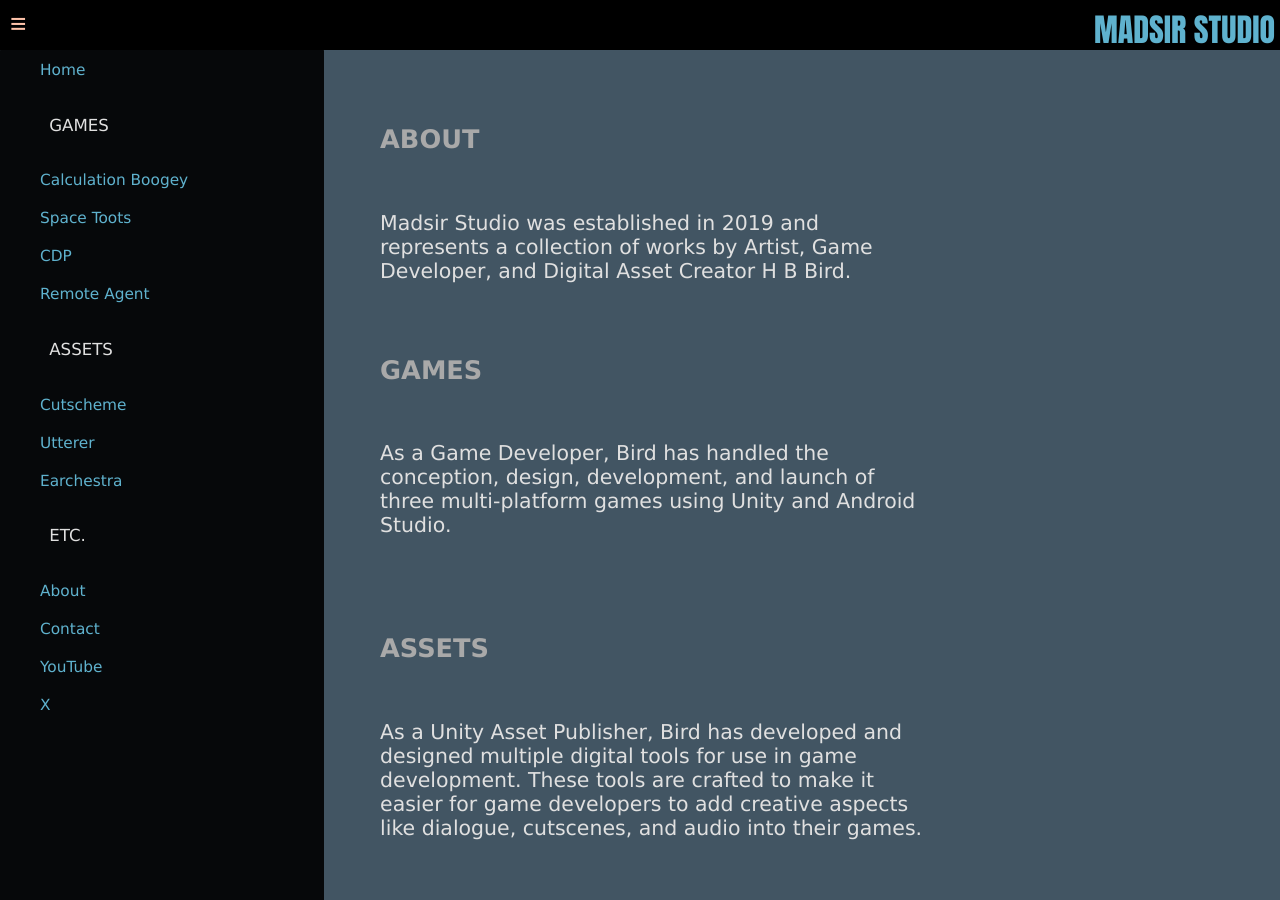
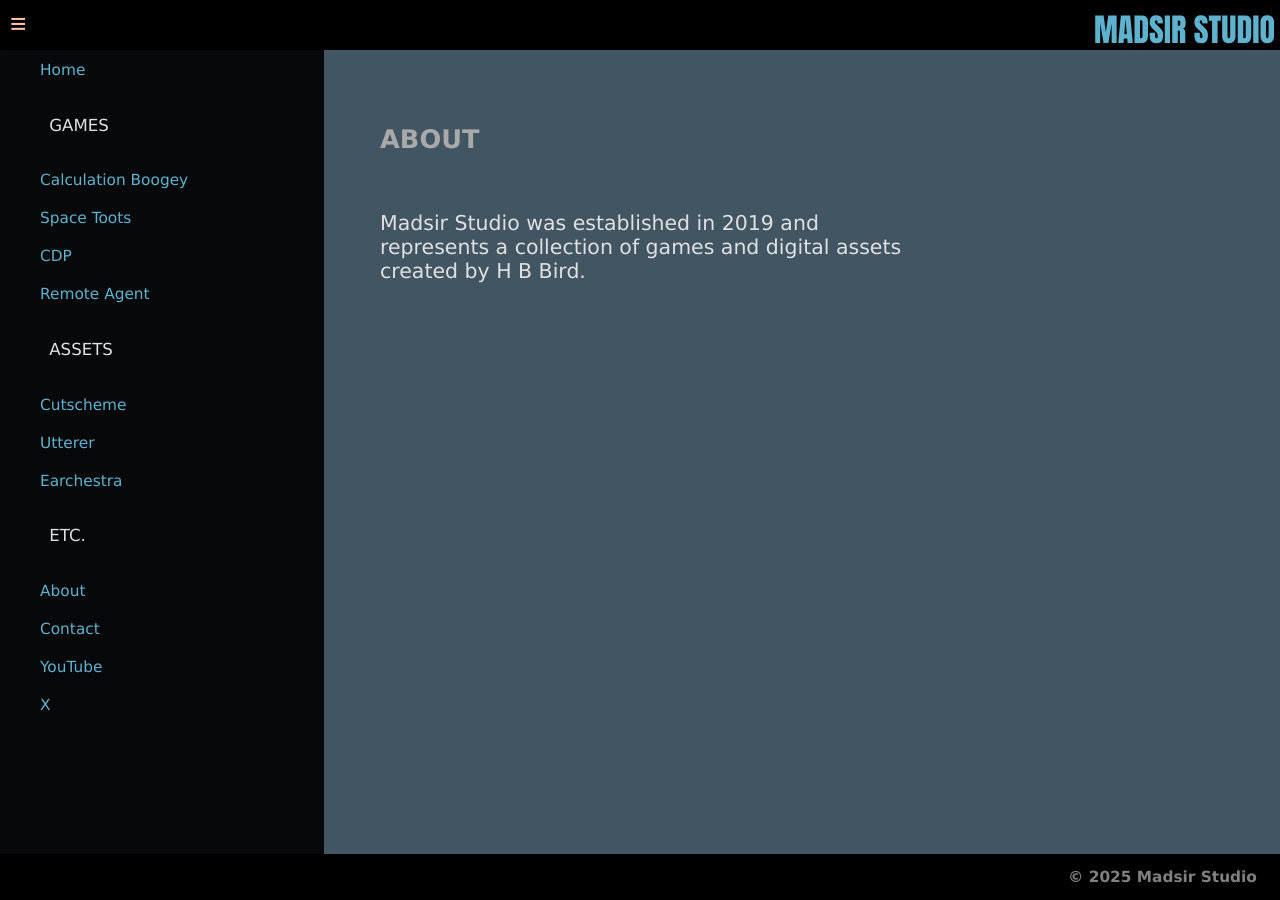
Before and after one commit to Madsir/madsirstudio.github.io, a Jekyll site: the page built from about/index.html, in a window 1280 px wide and 900 px high. Built offline with Jekyll 4.4.1, drawn with Linux system fonts in a browser that asks for light colours; some of the changed text lies outside the part shown.

Commit message:
Update index.html

```diff
--- a/about/index.html
+++ b/about/index.html
@@ -74,24 +74,8 @@
 		<br>
 			<br>
 			<h2>ABOUT</h2><br>
-			<p>Madsir Studio was established in 2019 and represents a collection of works by Artist, Game Developer, and Digital Asset Creator H B Bird.</p>
-		<br><br>
-		<h2>GAMES</h2><br>
-			<p>As a Game Developer, Bird has handled the conception, design, development, and launch of three multi-platform games using Unity and Android Studio. <br> <br>
+			<p>Madsir Studio was established in 2019 and represents a collection of games and digital assets created by H B Bird. <br> <br>
 </p>
-		<br>
-		<br>
-		<h2>ASSETS</h2><br>
-			<p>As a Unity Asset Publisher, Bird has developed and designed multiple digital tools for use in game development. These tools are crafted to make it easier for game developers to add creative aspects like dialogue, cutscenes, and audio into their games. <br><br>
-			</p>
-		  <br><br>
-		  <h2>ARTWORK</h2><br>
-		  <p>As an Artist, Bird has over a decade of experience creating digital and traditional artwork. Bird's current portfolio focuses on digital 2D and 3D environmental concepts.<br><br>
-		  Other forms of artwork by H. B. Bird include 2D & 3D art assets (concepts, backgrounds, UI, textures, tiles, sprite sheets, etc.), technical designs (shaders, materials, GUI, etc.), and traditional oil and acrylic paintings.<br><br><br><br>
-				Currently accepting commissions for digital works only.<br><br>
-				If you would like to contact Bird please send an email to contactmadsir@gmail.com.
-			</p>
-		 <br>
 		<br>
 		</div>
 	</div>
```
